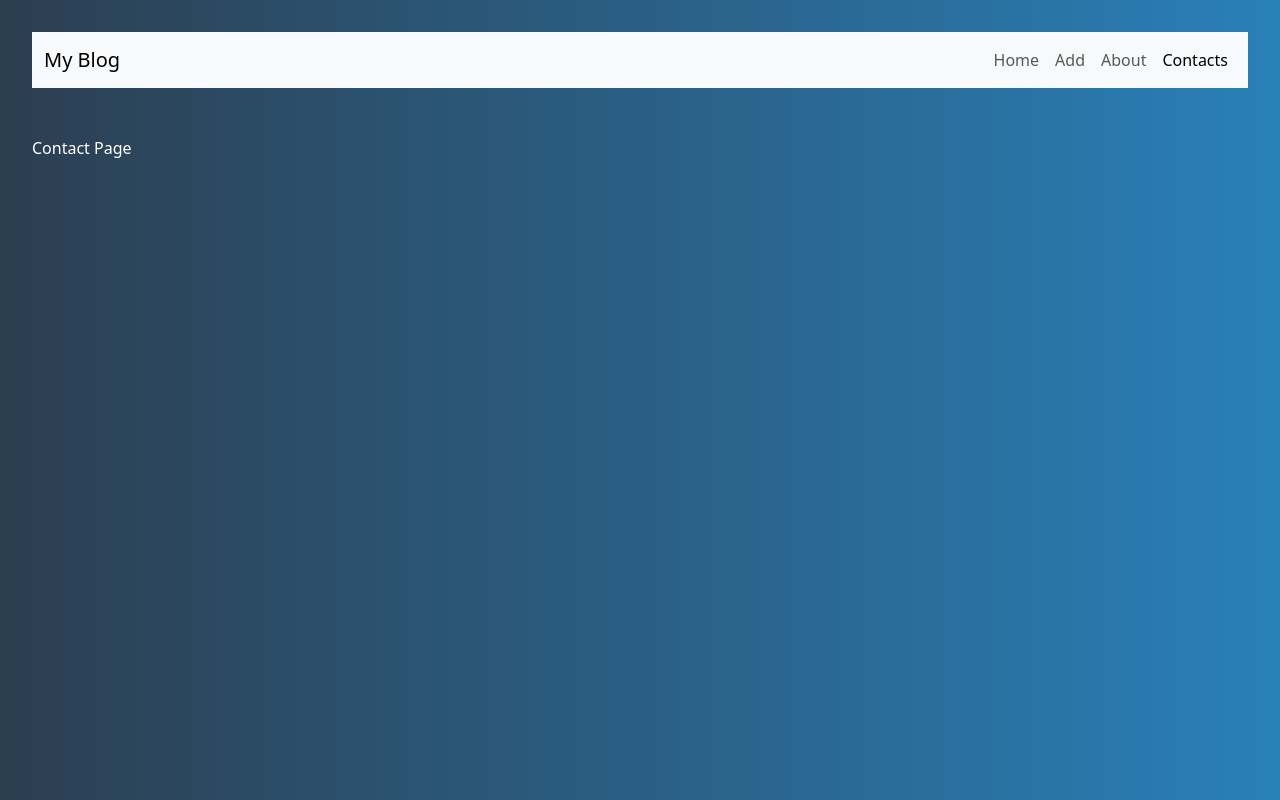
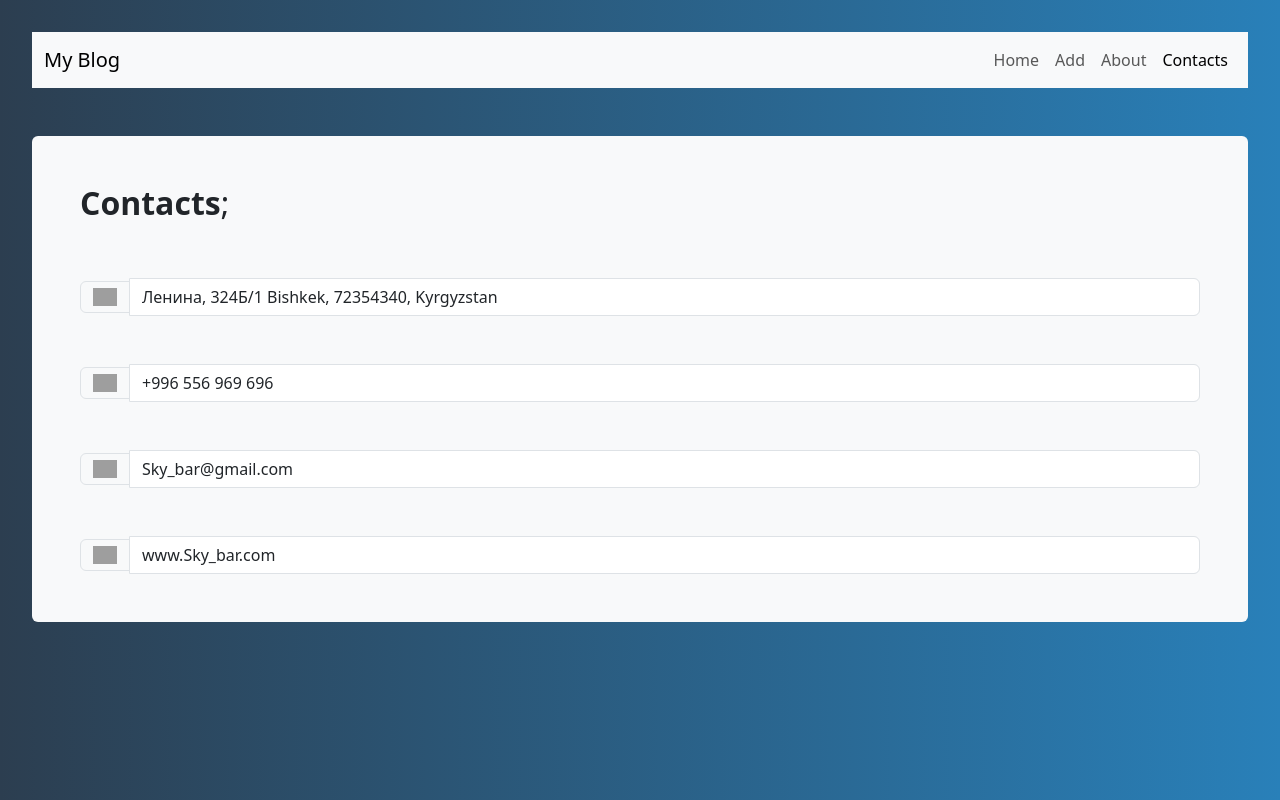
Before and after one commit to GLOBAL0302/Lab_63_Blog, a React (Vite) app: page /Contacts in a window 1280 px wide. Built offline with nearby package versions, Linux system fonts and the light colour scheme; grey boxes are pictures that could not be loaded.

Commit message:
added contacts page with delete optionality of posts

```diff
--- a/src/components/Posts/Posts.tsx
+++ b/src/components/Posts/Posts.tsx
@@ -5,7 +5,8 @@ interface Props{
   posts:Post[]
 }
 const Posts:React.FC<Props> = ({posts}) => {
-  return (
+
+  return(
     <div>
       {posts.map((post)=>(
         <OnePost
@@ -13,7 +14,7 @@ const Posts:React.FC<Props> = ({posts}) => {
           post={post}/>
       ))}
     </div>
-  );
+  )
 };
 
 export default Posts;
--- a/src/components/Posts/onePost/OnePost.tsx
+++ b/src/components/Posts/onePost/OnePost.tsx
@@ -1,5 +1,5 @@
 import { Post, UserInput } from '../../../types.ts';
-import { NavLink, useParams } from 'react-router-dom';
+import { NavLink, useNavigate, useParams } from 'react-router-dom';
 import { useCallback, useEffect, useState } from 'react';
 import axiosApi from '../../../axiosApi.ts';
 
@@ -10,6 +10,12 @@ interface Props {
 const OnePost: React.FC<Props> = ({ post }) => {
   const [onePost, setOnePost] = useState<UserInput>();
   const { id } = useParams();
+  const navigate = useNavigate()
+
+  const deleteOnePost = async ()=>{
+    axiosApi.delete(`/posts/${id}`)
+    navigate("/")
+  }
 
   let showOnePost;
   if (onePost) {
@@ -24,7 +30,9 @@ const OnePost: React.FC<Props> = ({ post }) => {
         </div>
         <div className="d-flex gap-2">
           <NavLink to={`/posts/${id}/edit`} className="ms-auto btn btn-success col-1 fs-5">Edit</NavLink>
-          <button className="btn btn-danger col-1 fs-5">Delete</button>
+          <button
+            onClick={deleteOnePost}
+            className="btn btn-danger col-1 fs-5">Delete</button>
         </div>
       </div>);
   } else {
--- a/src/containers/Contacts/Contacts.tsx
+++ b/src/containers/Contacts/Contacts.tsx
@@ -1,8 +1,37 @@
 const Contacts = () => {
   return (
     <div className="mt-5">
-      <p>Contact Page</p>
-
+      <div className="mt-5 bg-light p-5 rounded text-dark d-flex flex-column gap-5">
+        <h2><strong>Contacts</strong>;</h2>
+        <div className="input-group flex-nowrap align-items-center">
+          <img src="https://cdn-icons-png.freepik.com/512/535/535239.png"
+               style={{width:"50px"}}
+               className="input-group-text d-block" id="addon-wrapping"/>
+          <span className="form-control" aria-label="Username" aria-describedby="addon-wrapping">
+            Ленина, 324Б/1 Bishkek, 72354340, Kyrgyzstan
+          </span>
+        </div>
+        <div className="input-group flex-nowrap align-items-center">
+          <img src="https://cdn-icons-png.freepik.com/256/15/15874.png?ga=GA1.1.5236191.1719216742&semt=ais_hybrid"
+               style={{width:"50px"}}
+               className="input-group-text d-block" id="addon-wrapping"/>
+          <span className="form-control" aria-label="Username" aria-describedby="addon-wrapping">
+            +996 556 969 696
+          </span>
+        </div>
+        <div className="input-group flex-nowrap align-items-center">
+          <img src="https://t3.ftcdn.net/jpg/01/81/00/34/240_F_181003490_CxW4fQ0H3VypIIsPkFGpMDviO8ysWjOZ.jpg"
+               style={{width:"50px"}}
+               className="input-group-text d-block" id="addon-wrapping"/>
+          <span className="form-control" aria-label="Username" aria-describedby="addon-wrapping">Sky_bar@gmail.com</span>
+        </div>
+        <div className="input-group flex-nowrap align-items-center">
+          <img src="https://cdn-icons-png.freepik.com/256/13689/13689399.png?ga=GA1.1.5236191.1719216742&semt=ais_hybrid"
+               style={{width:"50px"}}
+               className="input-group-text d-block" id="addon-wrapping"/>
+          <span className="form-control" aria-label="Username" aria-describedby="addon-wrapping">www.Sky_bar.com</span>
+        </div>
+      </div>
     </div>
   );
 };
--- a/src/containers/HomePage/HomePage.tsx
+++ b/src/containers/HomePage/HomePage.tsx
@@ -16,7 +16,6 @@ const HomePage = () => {
         ...response.data[id],
         id,
       }))
-
       setPost(posts)
     }
 
@@ -24,7 +23,7 @@ const HomePage = () => {
 
   useEffect(() => {
     void fetchAllPostData()
-  }, []);
+  }, [fetchAllPostData]);
 
   return (
     <div className="mt-5">
```
